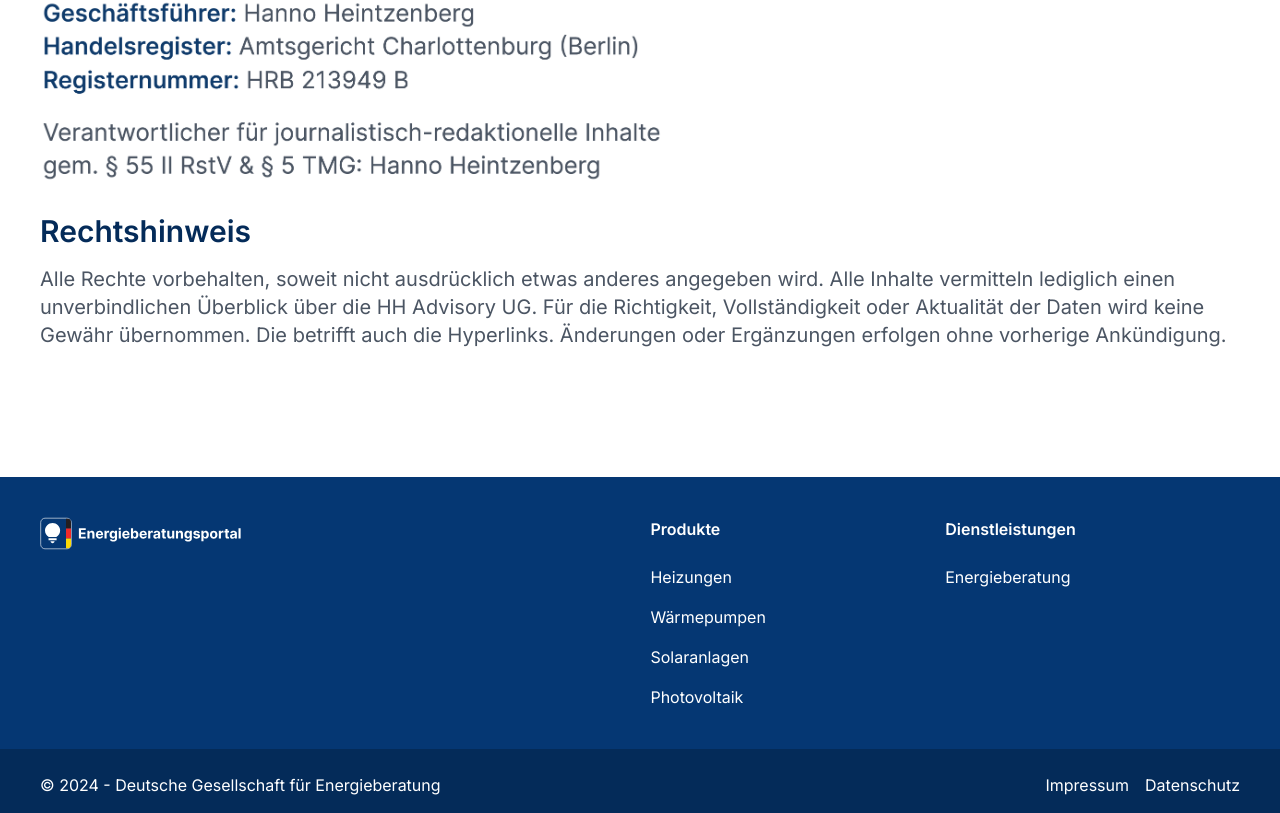
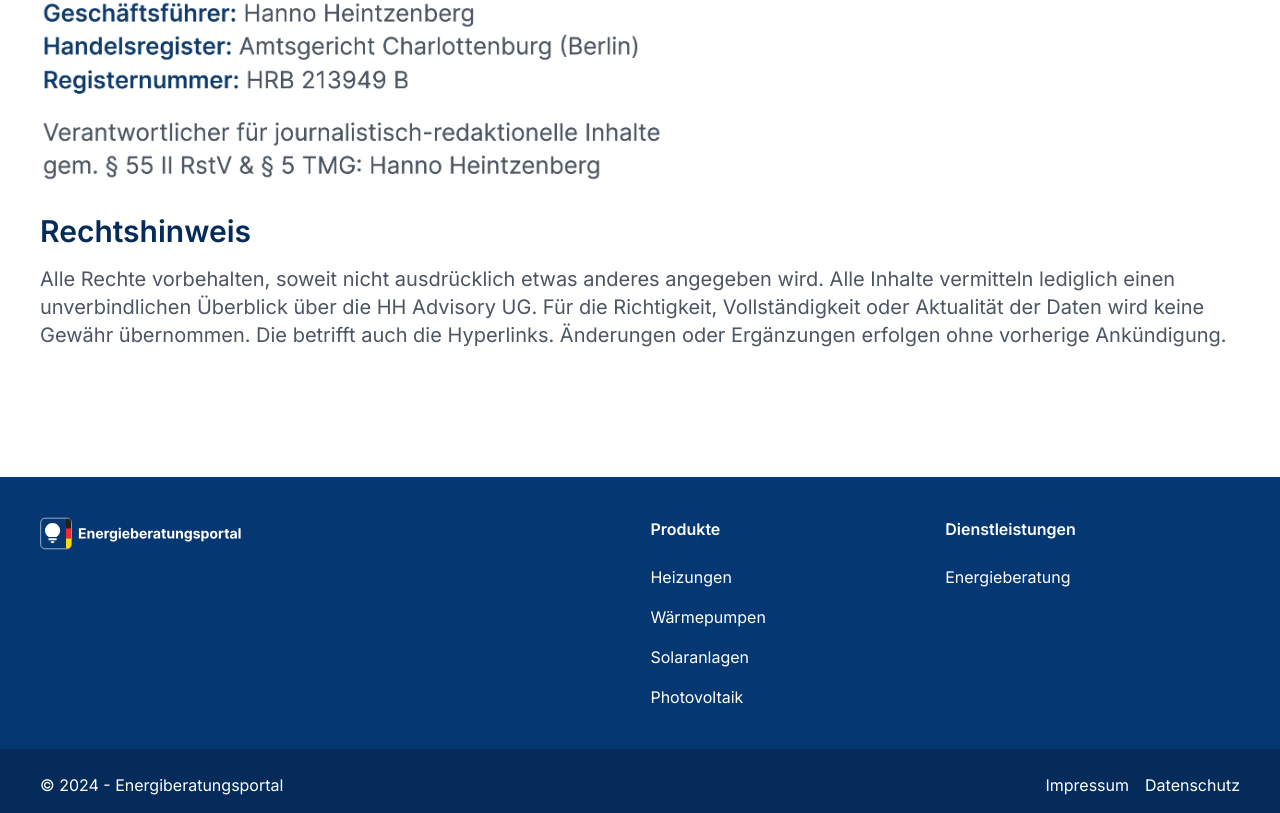
Before and after one commit to tancred0/energie-frontend, a Next.js app: page /impressum in a window 1280 px wide. Shown: the part 545-1358 px from the top of the page. Built offline with nearby package versions, Linux system fonts and the light colour scheme.

Commit message:
removed final energiebertung topic

```diff
--- a/src/components/layout/Footer.tsx
+++ b/src/components/layout/Footer.tsx
@@ -63,7 +63,7 @@ export default function Footer({ classname }: { classname?: string }) {
       <div className="py-2 px-10 bg-blue-40">
         <div className="max-w-[1200px] mx-auto pt-4 pb-2">
           <div className="grid grid-flow-col text-white justify-between gap-x-10">
-            <p className="text-base text-white mb-0">© {new Date().getFullYear()} - Deutsche Gesellschaft für Energieberatung</p>
+            <p className="text-base text-white mb-0">© {new Date().getFullYear()} - Energiberatungsportal</p>
             <div className="flex gap-4 flex-col sm:flex-row">
               <Link className="text-base no-underline text-white truncate" href="/impressum">Impressum</Link>
               <Link className="text-base no-underline text-white truncate" href="/datenschutz">Datenschutz</Link>
```
